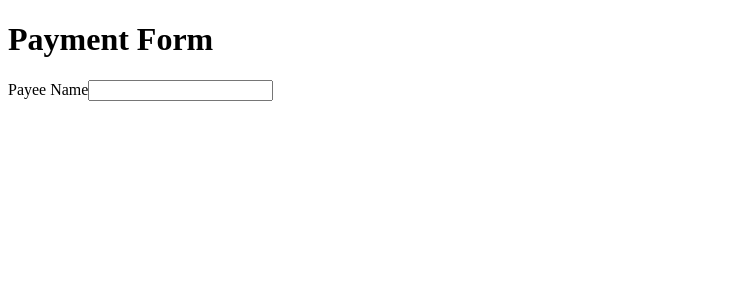
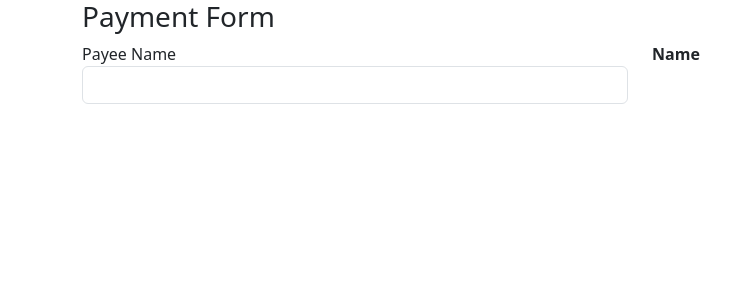
Before and after one commit to evgeniyp92/angular-learning, an Angular app in the folder pipes/: page / in a window 1280 px wide. Shown: the top 300 px of the page, without its empty margins (0-755 px from the left). Built offline with nearby package versions, Linux system fonts and the light colour scheme.

Commit message:
Update payment form layout and add Bootstrap CSS

```diff
--- a/pipes/src/app/app.component.html
+++ b/pipes/src/app/app.component.html
@@ -1,7 +1,15 @@
-<div>
-  <h1>Payment Form</h1>
-  <label for="">Payee Name</label>
-  <input (input)="onNameChange($event.target)" />
+<div class="container">
+  <h3>Payment Form</h3>
+  <div class="row">
+    <div class="form-group col">
+      <label for="">Payee Name</label>
+      <input (input)="onNameChange($event.target)" class="form-control" />
+    </div>
+    <div class="col">
+      <label for="">
+        <b>Name</b>
+      </label>
+      <div>{{ name | titlecase }}</div>
+    </div>
+  </div>
 </div>
-
-{{ name | titlecase }}
--- a/pipes/src/styles.css
+++ b/pipes/src/styles.css
@@ -1 +1,2 @@
 /* You can add global styles to this file, and also import other style files */
+@import "bootstrap/dist/css/bootstrap.css";
```
